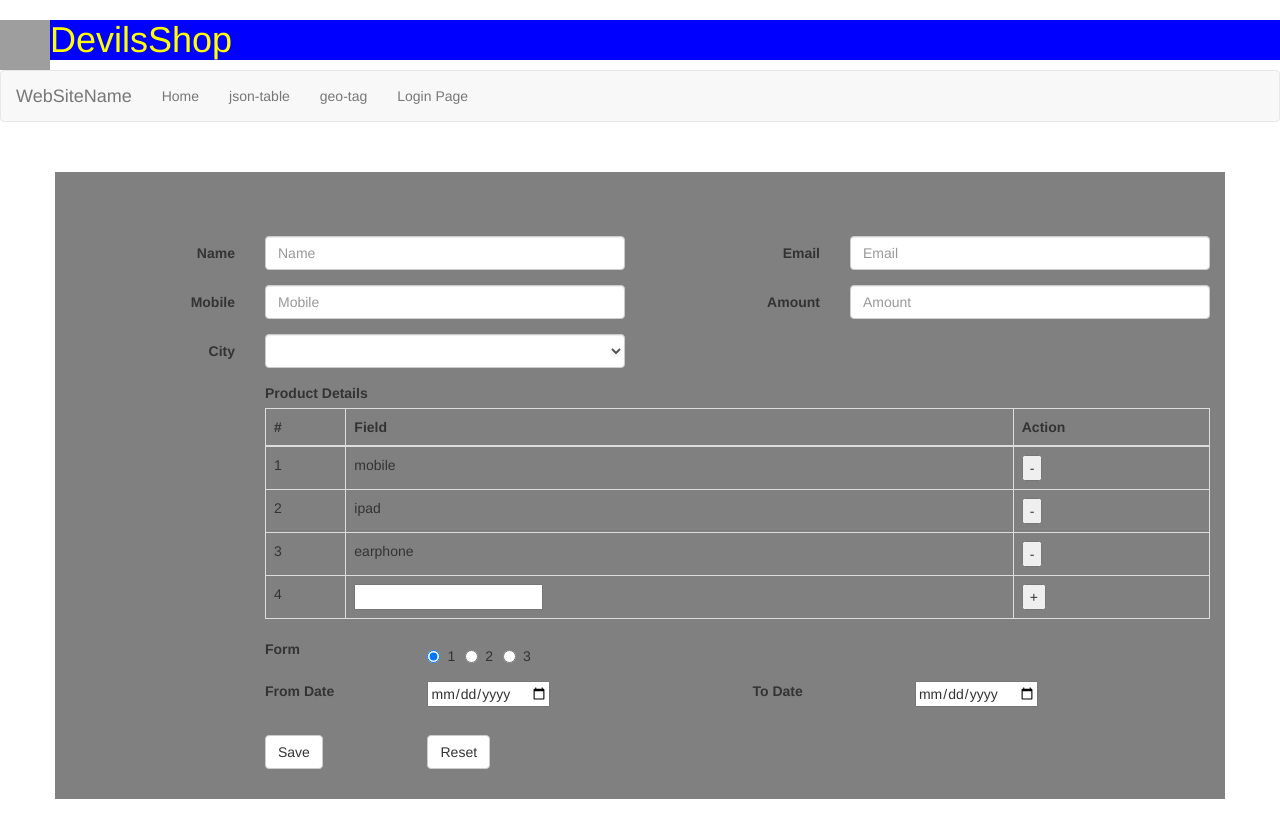
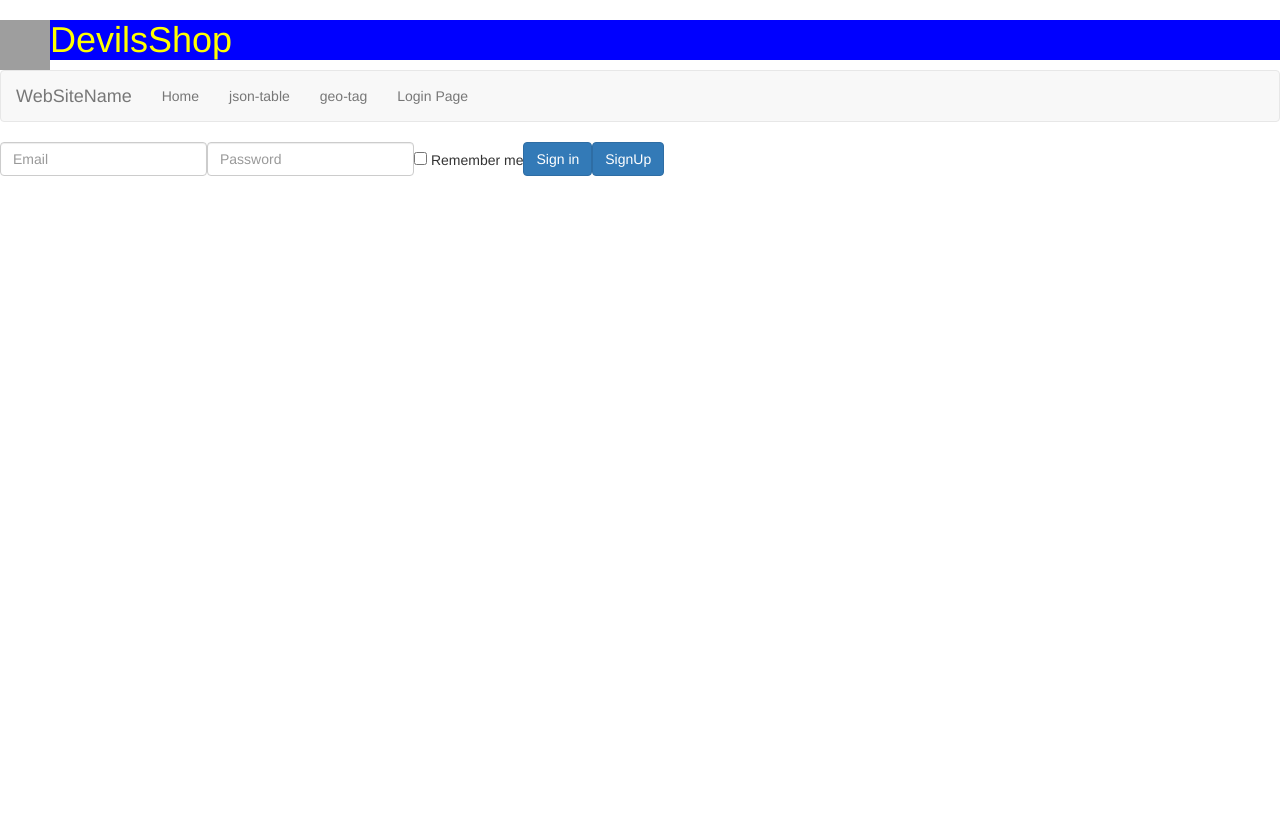
Before and after one commit to himanshu2004m/ankur-project-app, an Angular app: page / in a window 1280 px wide. Shown: the top 838 px of the page. After the commit the page ends 800 px from the top, so only its background shows below. Built offline with nearby package versions, Linux system fonts and the light colour scheme; grey boxes are pictures that could not be loaded; what @agm/core would draw is missing.

Commit message:
added sign in user fuctionality

```diff
--- /dev/null
+++ b/src/app/SignInUser.ts
@@ -0,0 +1,6 @@
+export interface NewUser{
+name: string;
+email: string;
+password: string;
+
+}
--- a/src/app/app.module.ts
+++ b/src/app/app.module.ts
@@ -16,12 +16,14 @@ import { LoginPageComponent } from './login-page/login-page.component';
 import { SearchTextPipe } from './pipes/search-text.pipe';
 import { RouterModule, Routes } from '@angular/router';
 import { BasicDetailsFormComponent } from './basic-details-form/basic-details-form.component';
+import { SignUpFormComponent } from './sign-up-form/sign-up-form.component';
 
-const appRoutes:Routes =[
-{path:'json-table' ,component:JsonTableComponent},
-{path:'geo-tag',component:GeoTagLocationComponent},
-{path:'login',component:LoginPageComponent},
-{path:'**',component:BasicDetailsFormComponent}
+const appRoutes: Routes = [
+{path: 'json-table' , component: JsonTableComponent},
+{path: 'geo-tag', component: GeoTagLocationComponent},
+{path: 'login', component: LoginPageComponent},
+{path: 'signUp', component: SignUpFormComponent},
+{path: '**', component: LoginPageComponent}
 ]
 
 @NgModule({
@@ -36,17 +38,18 @@ const appRoutes:Routes =[
     LoginPageComponent,
     SearchTextPipe,
     BasicDetailsFormComponent,
+    SignUpFormComponent,
   ],
   imports: [
-    BrowserModule,FormsModule, ReactiveFormsModule,HttpModule,
-    RouterModule.forRoot(appRoutes,
-      {enableTracing:true}
+    BrowserModule, FormsModule, ReactiveFormsModule, HttpModule,
+    RouterModule.forRoot(appRoutes
+      //{enableTracing: true}
     ),
     AgmCoreModule.forRoot({
-      apiKey:'AIzaSyDlVEV8TrOjvnbN1SQetsM9ohjkcPl2Mss'
+      apiKey: 'AIzaSyDlVEV8TrOjvnbN1SQetsM9ohjkcPl2Mss'
     })
   ],
-  providers: [GetDataFromUrlService,PagerServiceService],
+  providers: [GetDataFromUrlService, PagerServiceService],
   bootstrap: [AppComponent]
 })
 export class AppModule { }
--- a/src/app/login-page/login-page.component.html
+++ b/src/app/login-page/login-page.component.html
@@ -1,3 +1,17 @@
-<p>
-  login-page works!
-</p>
+<form class="form-inline">
+  <div class="form-group">
+    <label class="sr-only" for="exampleInputEmail3">Email address</label>
+    <input type="email" class="form-control" id="exampleInputEmail3" placeholder="Email">
+  </div>
+  <div class="form-group">
+    <label class="sr-only" for="exampleInputPassword3">Password</label>
+    <input type="password" class="form-control" id="exampleInputPassword3" placeholder="Password">
+  </div>
+  <div class="checkbox">
+    <label>
+      <input type="checkbox"> Remember me
+    </label>
+  </div>
+  <button type="button" class="btn btn-primary">Sign in</button>
+  <a class="btn btn-primary" routerLink="/signUp" role="button">SignUp</a>
+</form>
--- /dev/null
+++ b/src/app/sign-up-form/sign-up-form.component.html
@@ -0,0 +1,23 @@
+
+
+    <label for="inputName" class="col-sm-2 control-label">Name</label>
+    <div class="col-sm-4">
+      <input type="Name" class="form-control" id="inputName" placeholder="Name" [(ngModel)]="newUser.name" >
+    </div>
+
+    <label for="inputEmail3" class="col-sm-2 control-label">Email</label>
+    <div class="col-sm-4">
+      <input type="email" class="form-control" id="inputEmail3" placeholder="Email" [(ngModel)]="newUser.email">
+    </div>
+
+
+    <label for="inputPassword3" class="col-sm-2 control-label">Password</label>
+    <div class="col-sm-4">
+      <input type="password" class="form-control" id="inputPassword3" placeholder="Password" [(ngModel)]="newUser.password">
+    </div>
+
+
+
+    <div class="col-sm-offset-2 col-sm-10">
+      <button (click)="onSave()"class="btn btn-default">Save</button>
+    </div>
--- /dev/null
+++ b/src/app/sign-up-form/sign-up-form.component.ts
@@ -0,0 +1,21 @@
+import { Component, OnInit } from '@angular/core';
+import {NewUser} from '../SignInUser';
+@Component({
+  selector: 'app-sign-up-form',
+  templateUrl: './sign-up-form.component.html',
+  styleUrls: ['./sign-up-form.component.css']
+})
+export class SignUpFormComponent implements OnInit {
+   newUser:any=[
+
+   ];
+  constructor() { }
+
+  ngOnInit() {
+  }
+
+  onSave(){
+console.log(this.newUser);
+
+  }
+}
```
Also changed, not shown: src/app/sign-up-form/sign-up-form.component.css (added), 1 other file (tests, documents, lock files or other folders).
